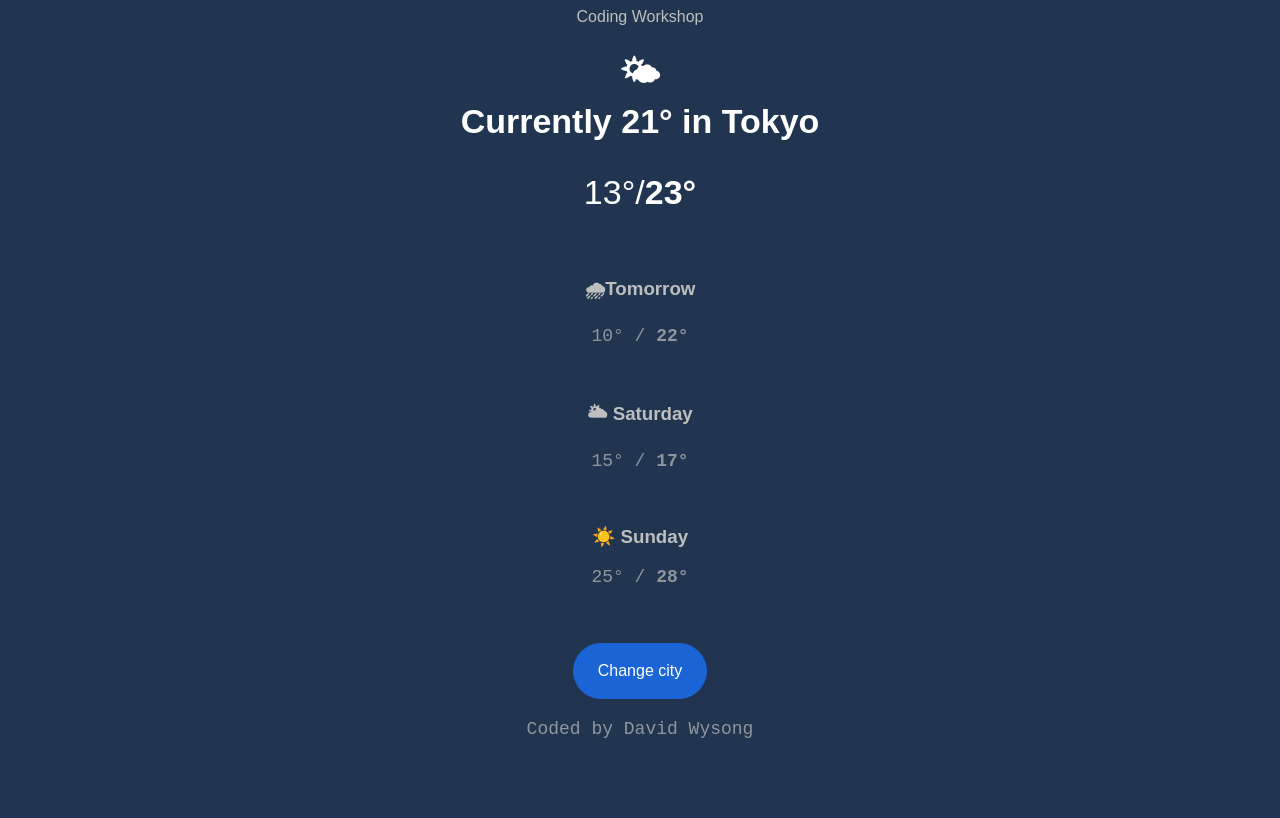
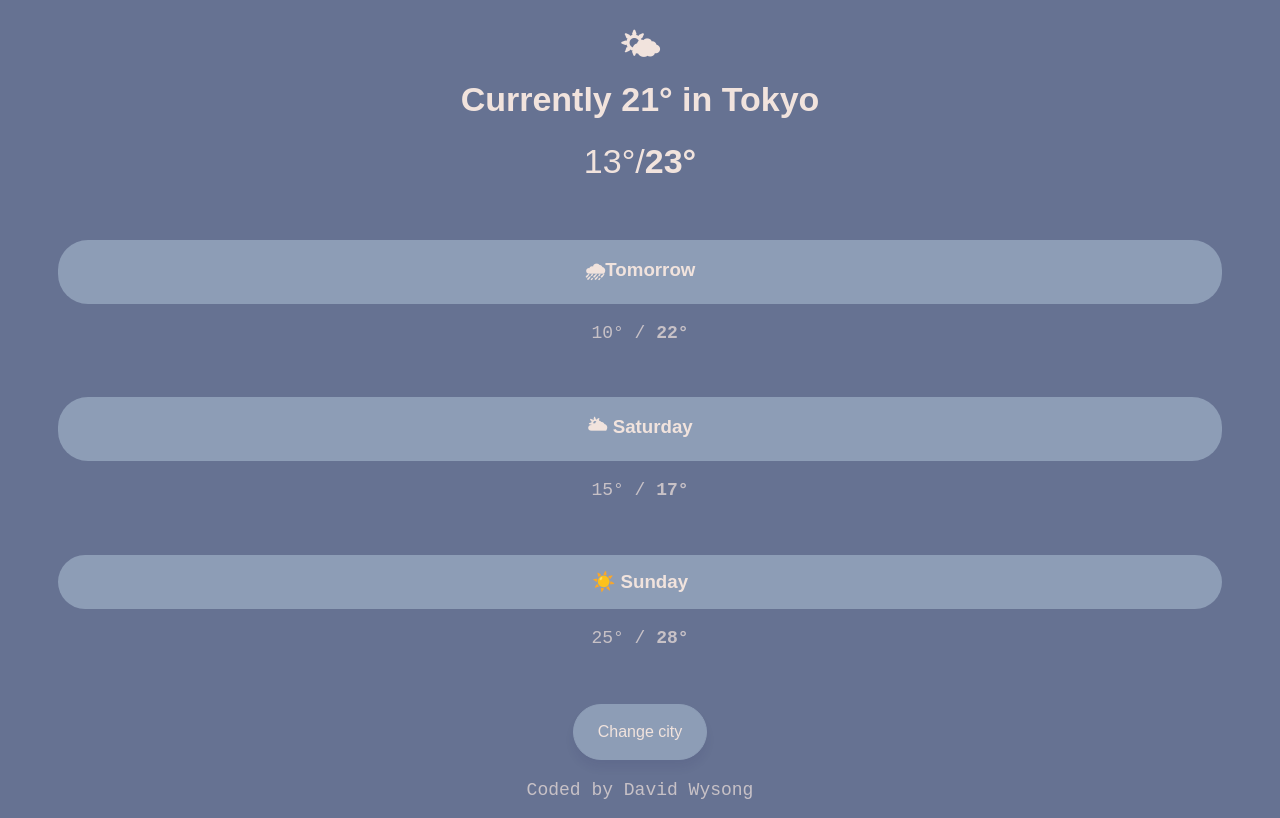
Before and after one commit to CarlWheezerOfficial/WebPageReplication, a plain HTML site: page Index.html in a window 1280 px wide. Drawn offline with Linux system fonts and the light colour scheme.

Commit message:
Update Index.html

```diff
--- a/Index.html
+++ b/Index.html
@@ -1,21 +1,27 @@
 <!DOCTYPE html>
 <html>
     <head>
-        Coding Workshop
+        <title>Coding Workshops</title>
     </head>
     <style>
         body{
             text-align: center;
             font-family:Arial, Helvetica, sans-serif;
-            background-color:#223550;
-            color:#BEBEBE;
+            background-color:#667292;
+            color:#f1e3dd;
         }
         h1{
             font-size:34px;
         }
+        h3{
+            padding:16px 24px;
+            border-radius:30px;
+            background:#8d9db6;
+            margin-right:50px;
+            margin-left:50px;
+        }
         #title{
-            line-height:48px;
-            color:#fff;
+            color:#f1e3dd;
         }
         .temp{
             font-weight:400;
@@ -28,15 +34,20 @@
         button{
             display:block;
             margin:20px auto;
-            border:1px solid #1a64d6;
-            background:#1a64d6;
-            color:#fff;
+            border:1px solid #8d9db6;
+            background:#8d9db6;
+            color:#f1e3dd;
             font-size:16px;
             line-height:22px;
             padding:16px 24px;
             border-radius:30px;
+            transition: all 300ms ease;
             box-shadow:rgb(37 39 89 / 8%) 0px 8px 8px 0;
             cursor:pointer;
+        }
+        button:hover {
+            background-color: #f1e3dd;
+            color: #8d9db6;
         }
     </style>
     <body>
```
